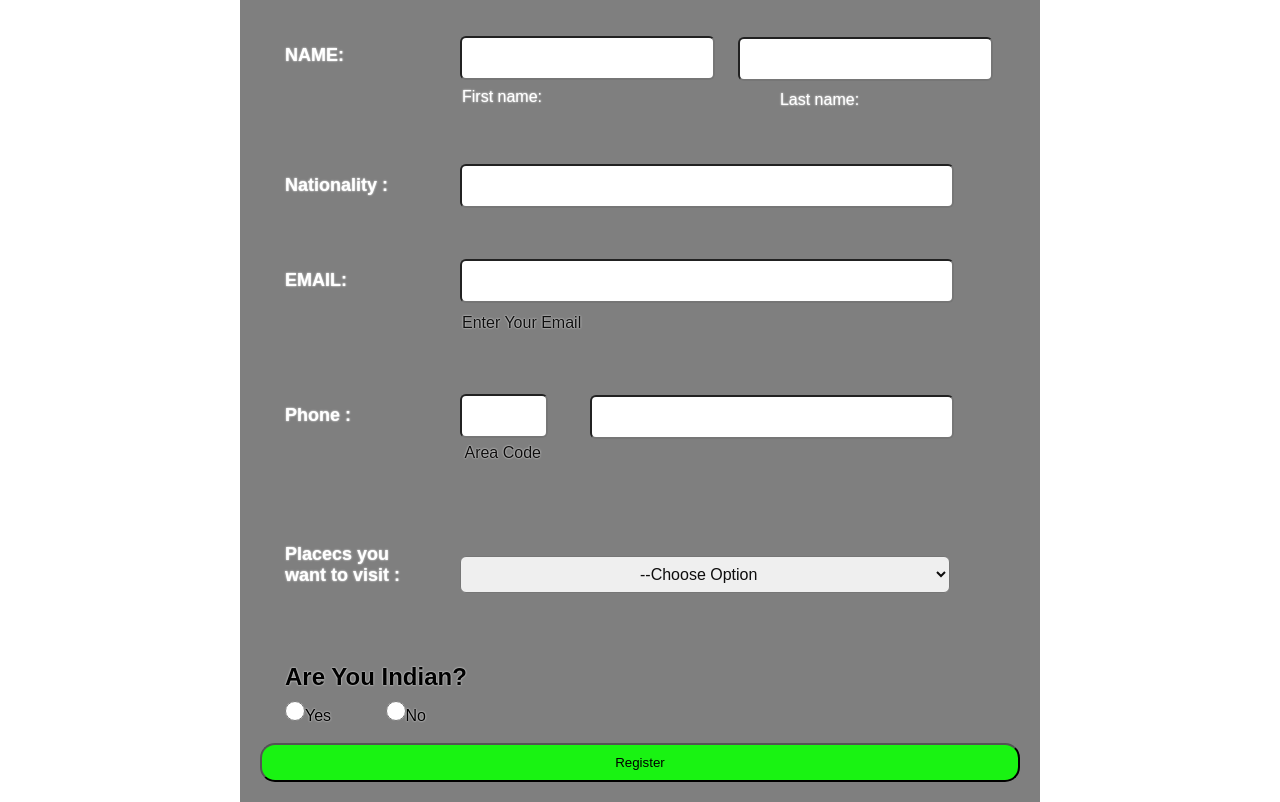
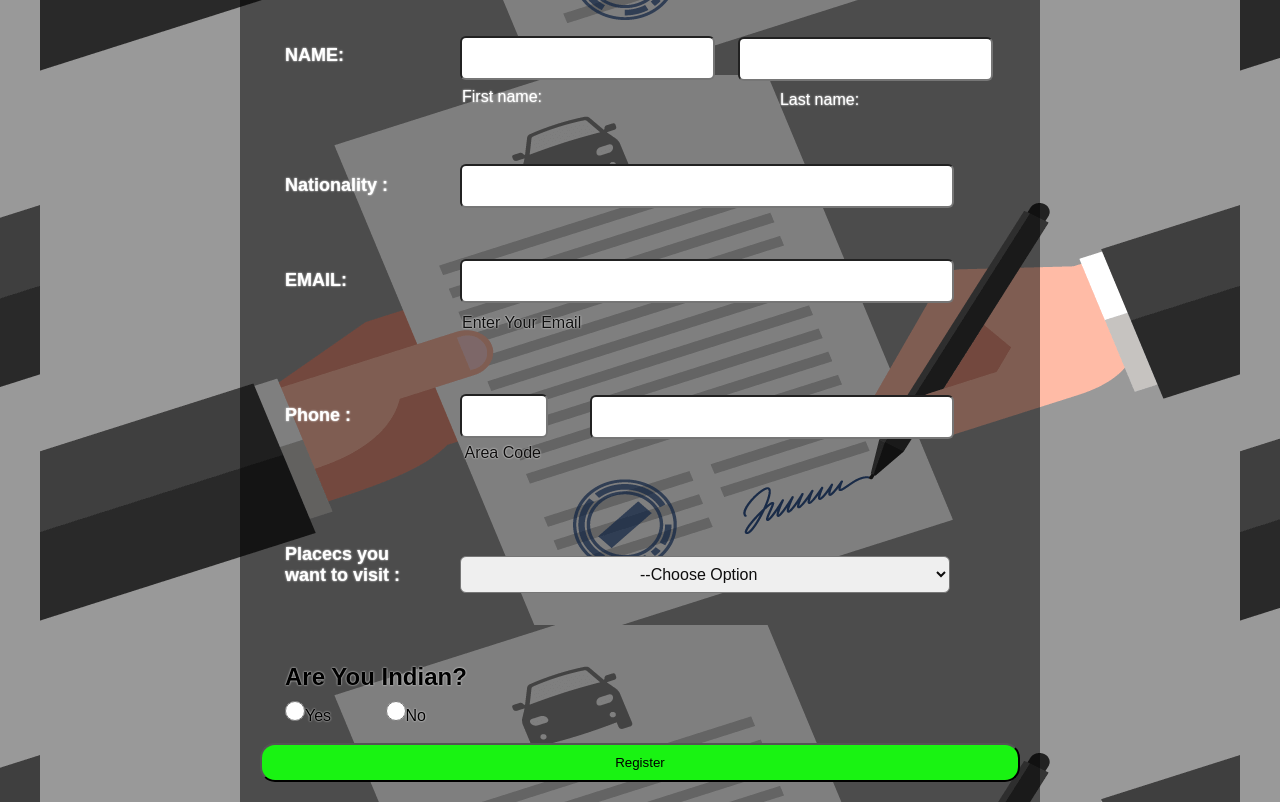
Before and after one commit to sushru/INDIA, a plain HTML site: page Registation.html in a window 1280 px wide. Shown: the part 102-904 px from the top of the page. Drawn offline with Linux system fonts and the light colour scheme.

Commit message:
Update styleeee.css

```diff
--- a/styleeee.css
+++ b/styleeee.css
@@ -3,7 +3,7 @@
     padding: 0;
 }
 body{
-    background-image: url('reg.png');
+    background-image: url(images/reg.png);
     background-position: center;
     background-size:auto;
     font-family: sans-serif;
```
